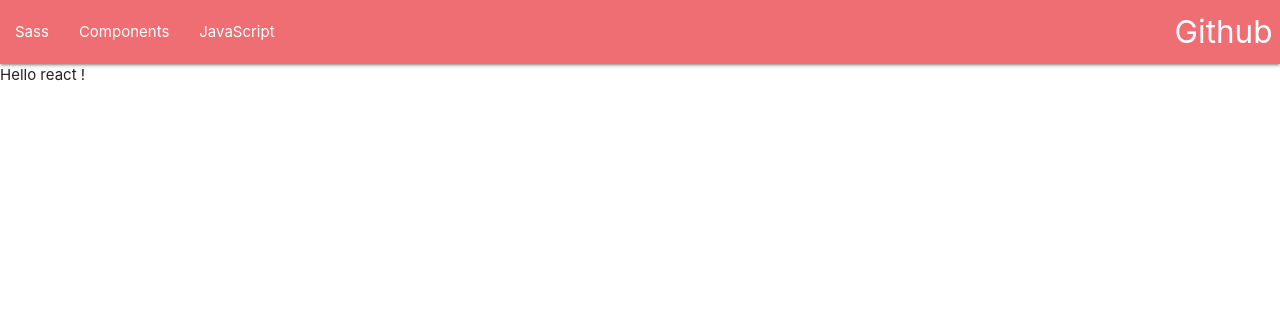
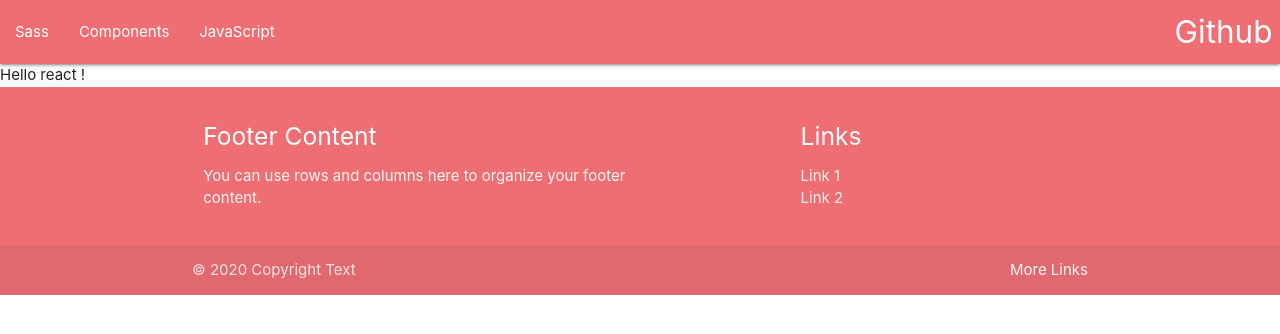
Before and after one commit to Kirill955/search-github, a React (Create React App) app: page / in a window 1280 px wide. Shown: the top 334 px of the page. Built offline with nearby package versions, Linux system fonts and the light colour scheme.

Commit message:
Добавил footer

```diff
--- a/src/App.jsx
+++ b/src/App.jsx
@@ -5,12 +5,14 @@
 
 // Components
 import Header from './components/Header';
+import Footer from './components/Footer';
 
 function App() {
   return (
     <div className="App">
       <Header />
       <div className="h1">Hello react !</div>
+      <Footer />
     </div>
   );
 }
--- /dev/null
+++ b/src/components/Footer/Footer.jsx
@@ -0,0 +1,33 @@
+import React from 'react';
+
+// Style
+import './Footer.scss';
+
+
+export const Footer = () => {
+  return (
+    <footer className="page-footer">
+      <div className="container">
+        <div className="row">
+          <div className="col l6 s12">
+            <h5 className="white-text">Footer Content</h5>
+            <p className="grey-text text-lighten-4">You can use rows and columns here to organize your footer content.</p>
+          </div>
+          <div className="col l4 offset-l2 s12">
+            <h5 className="white-text">Links</h5>
+            <ul>
+              <li><a className="grey-text text-lighten-3" href="#!">Link 1</a></li>
+              <li><a className="grey-text text-lighten-3" href="#!">Link 2</a></li>
+            </ul>
+          </div>
+        </div>
+      </div>
+      <div className="footer-copyright">
+        <div className="container">
+        © 2020 Copyright Text
+        <a className="grey-text text-lighten-4 right" href="#!">More Links</a>
+        </div>
+      </div>
+    </footer>
+  );
+};
--- /dev/null
+++ b/src/components/Footer/index.jsx
@@ -0,0 +1,3 @@
+import { Footer } from './Footer';
+
+export default Footer;
```
Also changed, not shown: src/components/Footer/Footer.scss (added).
